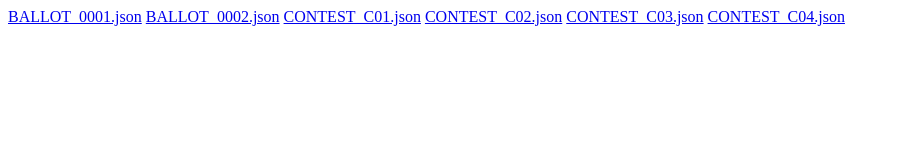
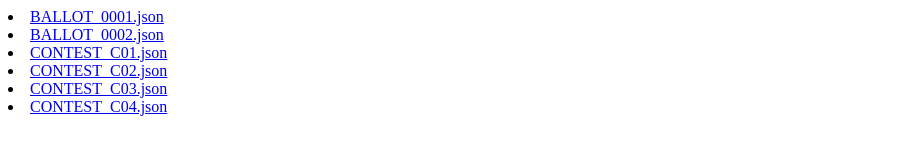
Before and after one commit to kevinle108/JsonCollection, a plain HTML site: page index.html in a window 1280 px wide. Shown: the whole page, without its empty margins (0-900 px from the left). Drawn offline with Linux system fonts and the light colour scheme.

Commit message:
changed to list structure

```diff
--- a/index.html
+++ b/index.html
@@ -7,11 +7,11 @@
   <title>Document</title>
 </head>
 <body>
-  <a href="https://kevinle108.github.io/JsonCollection/BALLOT_0001.json">BALLOT_0001.json</a>
-  <a href="https://kevinle108.github.io/JsonCollection/BALLOT_0002.json">BALLOT_0002.json</a>
-  <a href="https://kevinle108.github.io/JsonCollection/CONTEST_C01.json">CONTEST_C01.json</a>
-  <a href="https://kevinle108.github.io/JsonCollection/CONTEST_C02.json">CONTEST_C02.json</a>
-  <a href="https://kevinle108.github.io/JsonCollection/CONTEST_C03.json">CONTEST_C03.json</a>
-  <a href="https://kevinle108.github.io/JsonCollection/CONTEST_C04.json">CONTEST_C04.json</a>
+  <li><a href="https://kevinle108.github.io/JsonCollection/BALLOT_0001.json">BALLOT_0001.json</a></li>
+  <li><a href="https://kevinle108.github.io/JsonCollection/BALLOT_0002.json">BALLOT_0002.json</a></li>
+  <li><a href="https://kevinle108.github.io/JsonCollection/CONTEST_C01.json">CONTEST_C01.json</a></li>
+  <li><a href="https://kevinle108.github.io/JsonCollection/CONTEST_C02.json">CONTEST_C02.json</a></li>
+  <li><a href="https://kevinle108.github.io/JsonCollection/CONTEST_C03.json">CONTEST_C03.json</a></li>
+  <li><a href="https://kevinle108.github.io/JsonCollection/CONTEST_C04.json">CONTEST_C04.json</a></li>
 </body>
 </html>
```
